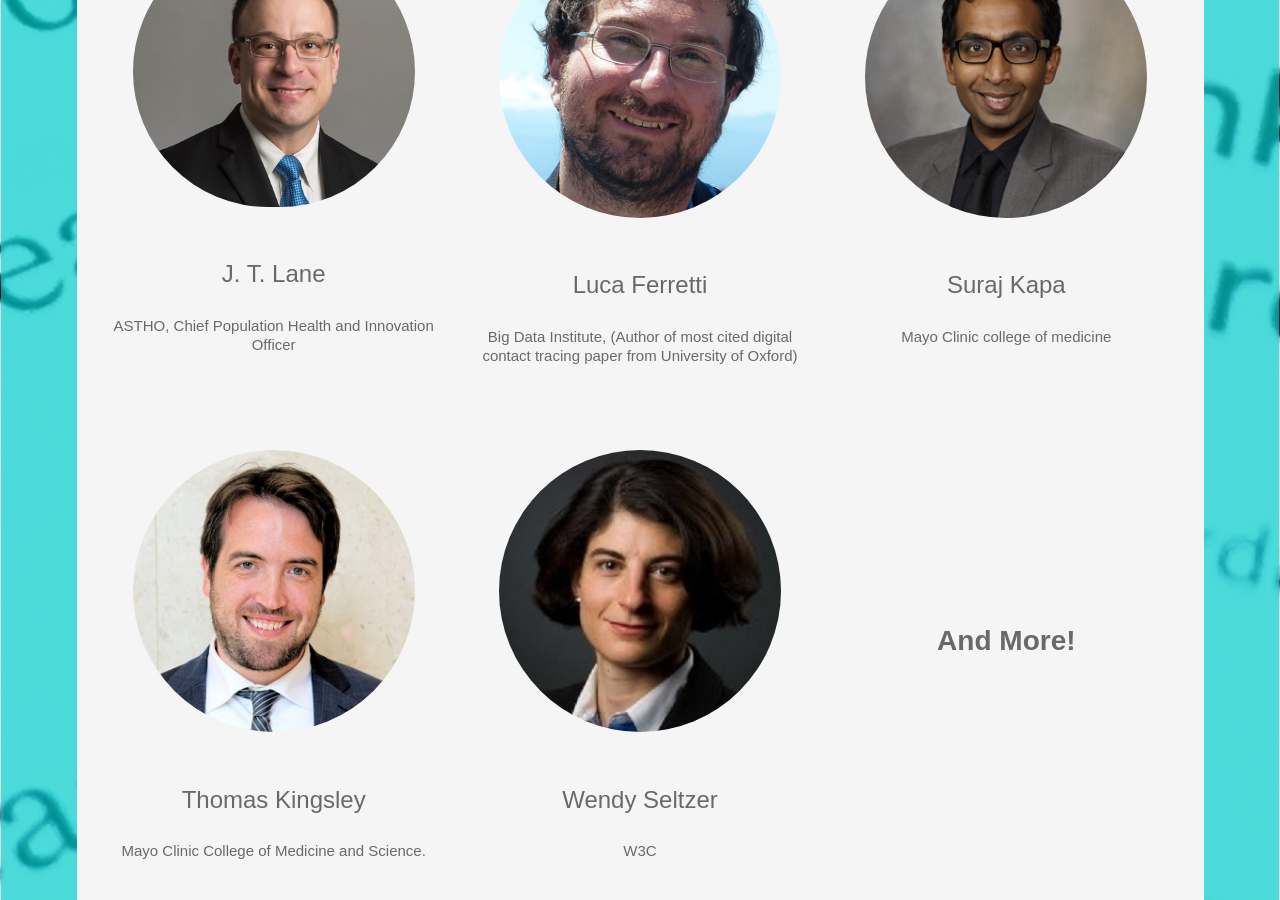
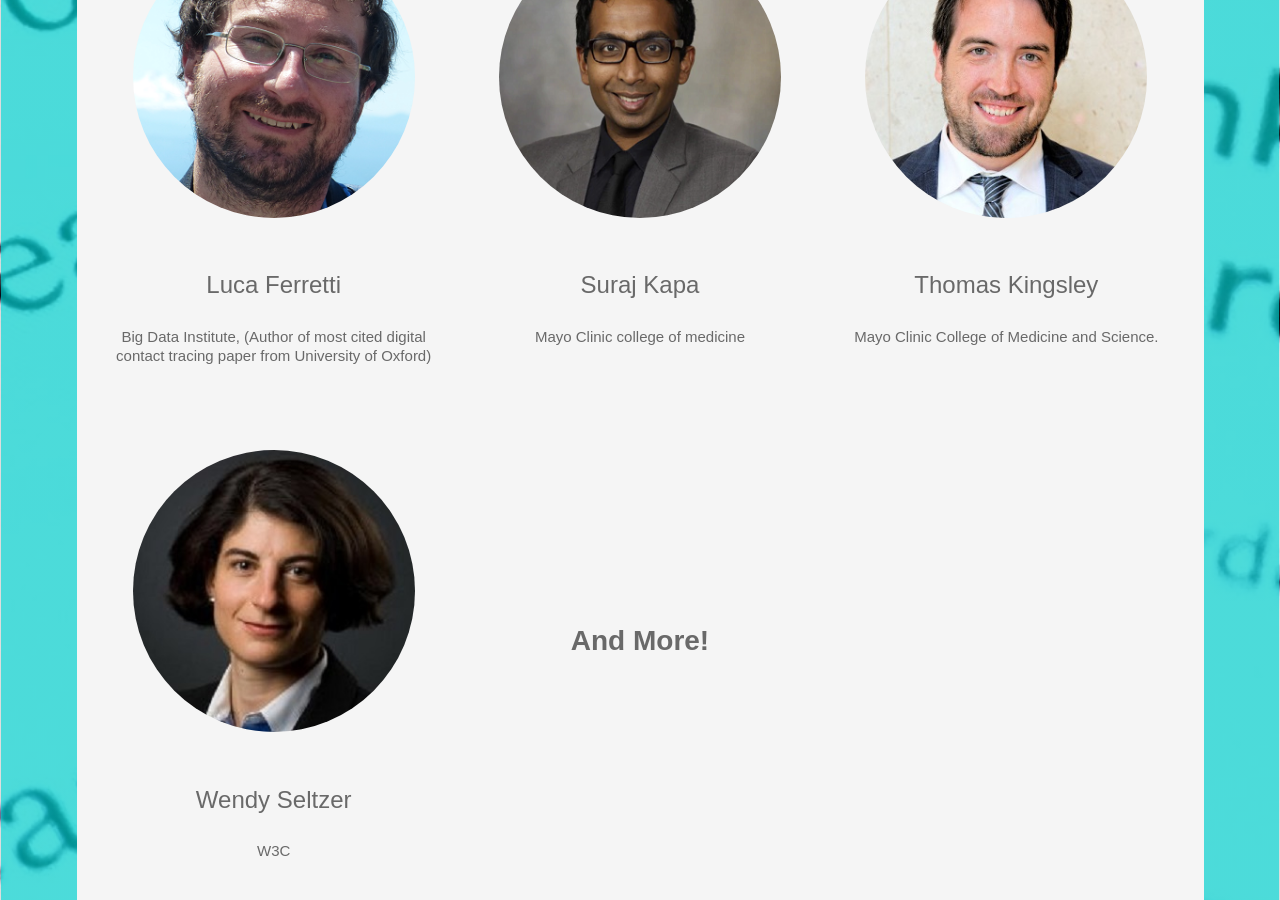
Before and after one commit to responsible-data-summit/events, a Jekyll site: the page built from trust.html, in a window 1280 px wide and 900 px high, scrolled down 5080 px. Built offline with Jekyll 4.4.1, drawn with Linux system fonts in a browser that asks for light colours; some web fonts are replaced; comment, search, counter and statistics services are not loaded.

Commit message:
remove speaker

```diff
--- a/_data/speakers_trust.yml
+++ b/_data/speakers_trust.yml
@@ -75,11 +75,6 @@
     President of Mayo Clinic Platform
   avatar: johnhalamka.jpg
 
-- name: J. T. Lane
-  title: |
-    ASTHO, Chief Population Health and Innovation Officer
-  avatar: jtlane.jpg
-
 - name: Luca Ferretti
   title: |
     Big Data Institute, (Author of most cited digital contact tracing paper from University of Oxford)
```
